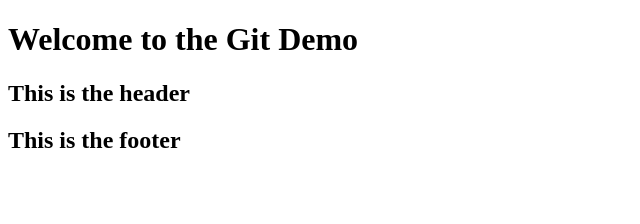
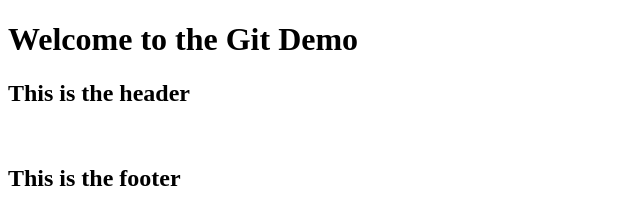
Before and after one commit to lsilva88/gitDemo, a plain HTML site: page index.html in a window 1280 px wide. Shown: the whole page, without its empty margins (0-640 px from the left). Drawn offline with Linux system fonts and the light colour scheme.

Commit message:
worked on NavBar, added img

```diff
--- a/index.html
+++ b/index.html
@@ -7,9 +7,10 @@
 </head>
 <body>
     <header>
-        <div>
+        <div id="NavBar">
         <h1>Welcome to the Git Demo</h1>
         <h2>This is the header</h2>
+        <img>
     </div>
     </header>
     <footer>
```
